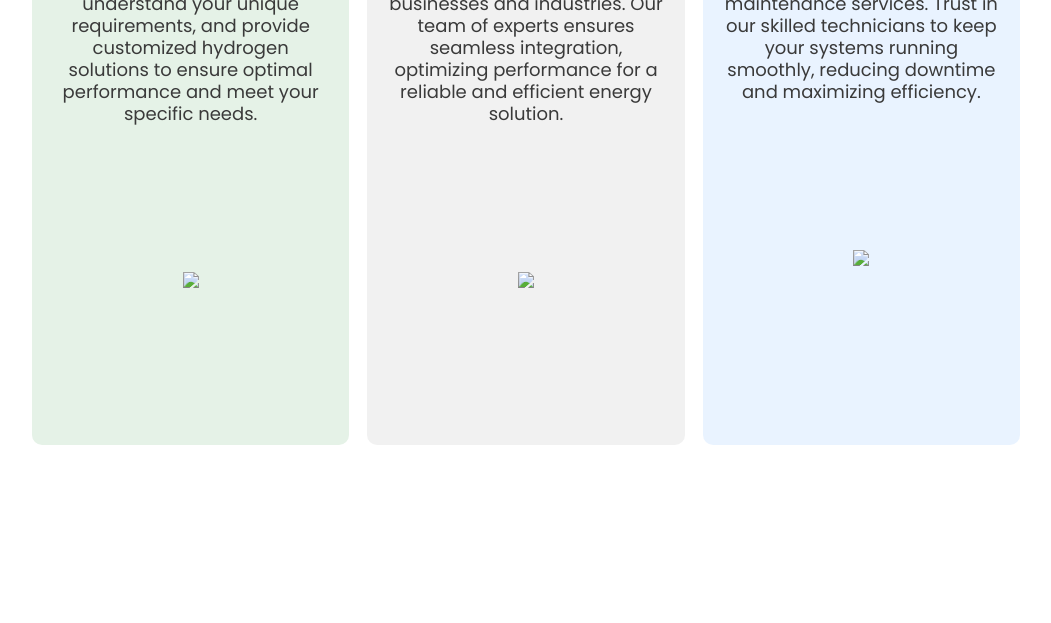
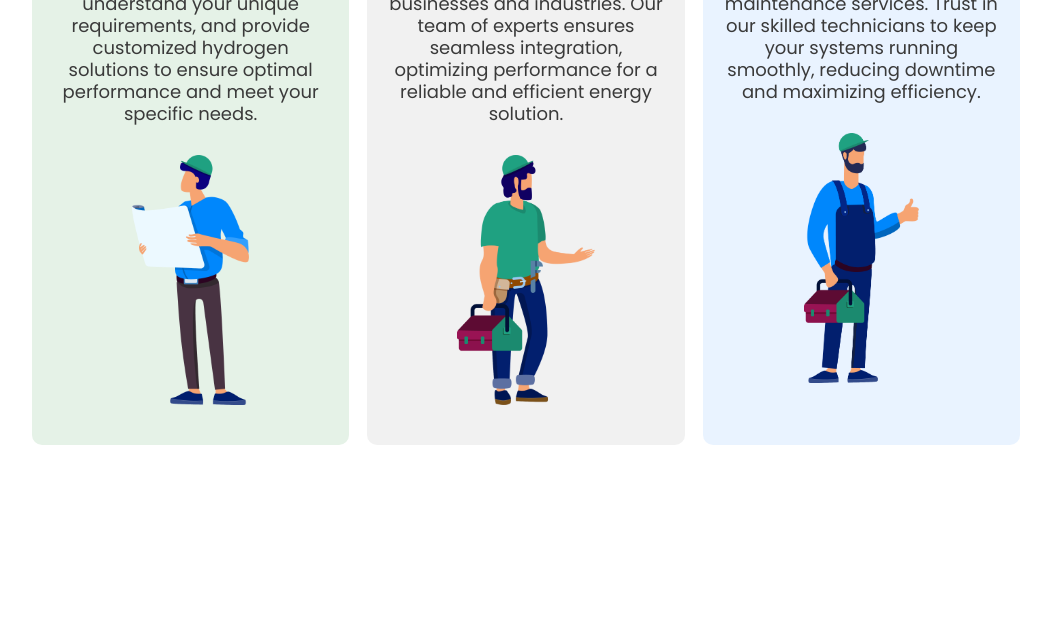
Before and after one commit to MadnexTheSer/Hydrogenify-Website, a website: page public/index.html in a window 1280 px wide. Shown: the part 1180-1803 px from the top of the page, without its empty margins (114-1165 px from the left). Drawn offline with Linux system fonts and the light colour scheme; the site is published under a folder, as on GitHub Pages, so addresses that start at the root find nothing.

Commit message:
Fixed bug with images.

```diff
--- a/ToDo.txt
+++ b/ToDo.txt
@@ -14,3 +14,4 @@ Progress Notes:
   DONE -> rearrange the landing page sections
   DONE -> fix the Inquiry email
   DONE -> create a GitHub repository and upload the code, start tracking progress there
+09/03/2023
--- a/public/index.html
+++ b/public/index.html
@@ -83,7 +83,7 @@
             <p>
                 We prioritize your energy needs! Our team of experts will work with you to understand your unique requirements, and provide customized hydrogen solutions to ensure optimal performance and meet your specific needs.
             <div class="services-card-row-element-img">
-                <img src="/Hydrogenify-Website/public/design/images/expert_consultation.png">
+                <img src="design/images/expert_consultation.png">
             </div>
         </div>
         <div class="services-middle">
@@ -92,7 +92,7 @@
                 We specialize in the installation of hydrogen energy systems for businesses and industries. Our team of experts ensures seamless integration, optimizing performance for a reliable and efficient energy solution.
             </p>
             <div class="services-card-row-element-img">
-                <img src="/Hydrogenify-Website/public/design/images/expert_installation.png">
+                <img src="design/images/expert_installation.png">
             </div>
         </div>
         <div class="services-right">
@@ -101,7 +101,7 @@
                 <strong>Hydrogenify Ltd</strong> ensures optimal performance of your hydrogen systems with expert maintenance services. Trust in our skilled technicians to keep your systems running smoothly, reducing downtime and maximizing efficiency.
             </p>
             <div class="services-card-row-element-img">
-                <img src="/Hydrogenify-Website/public/design/images/expert_maintenance.png">
+                <img src="design/images/expert_maintenance.png">
             </div>
         </div>
     </div>
```
Also changed, not shown: 1 other file.
